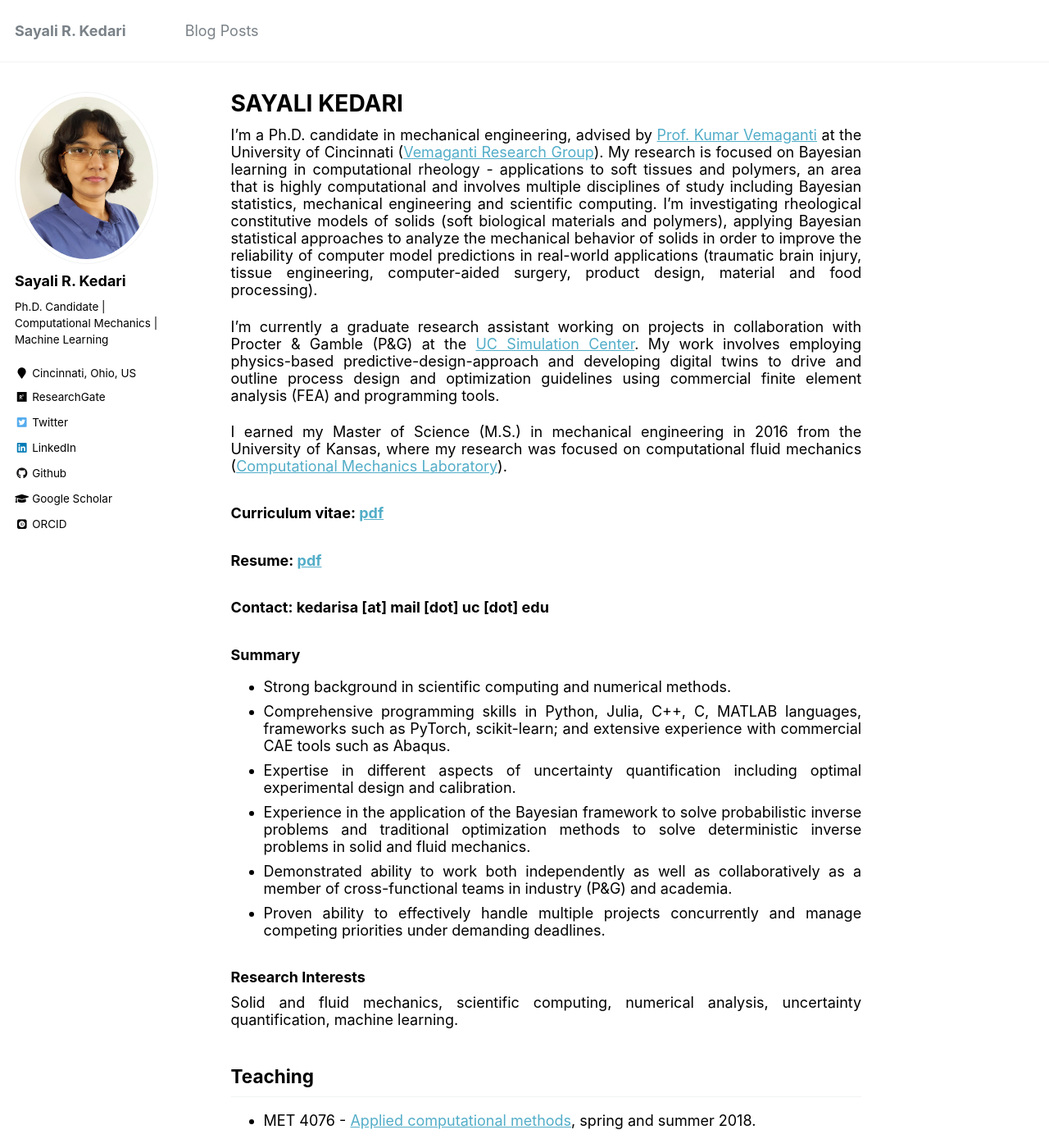
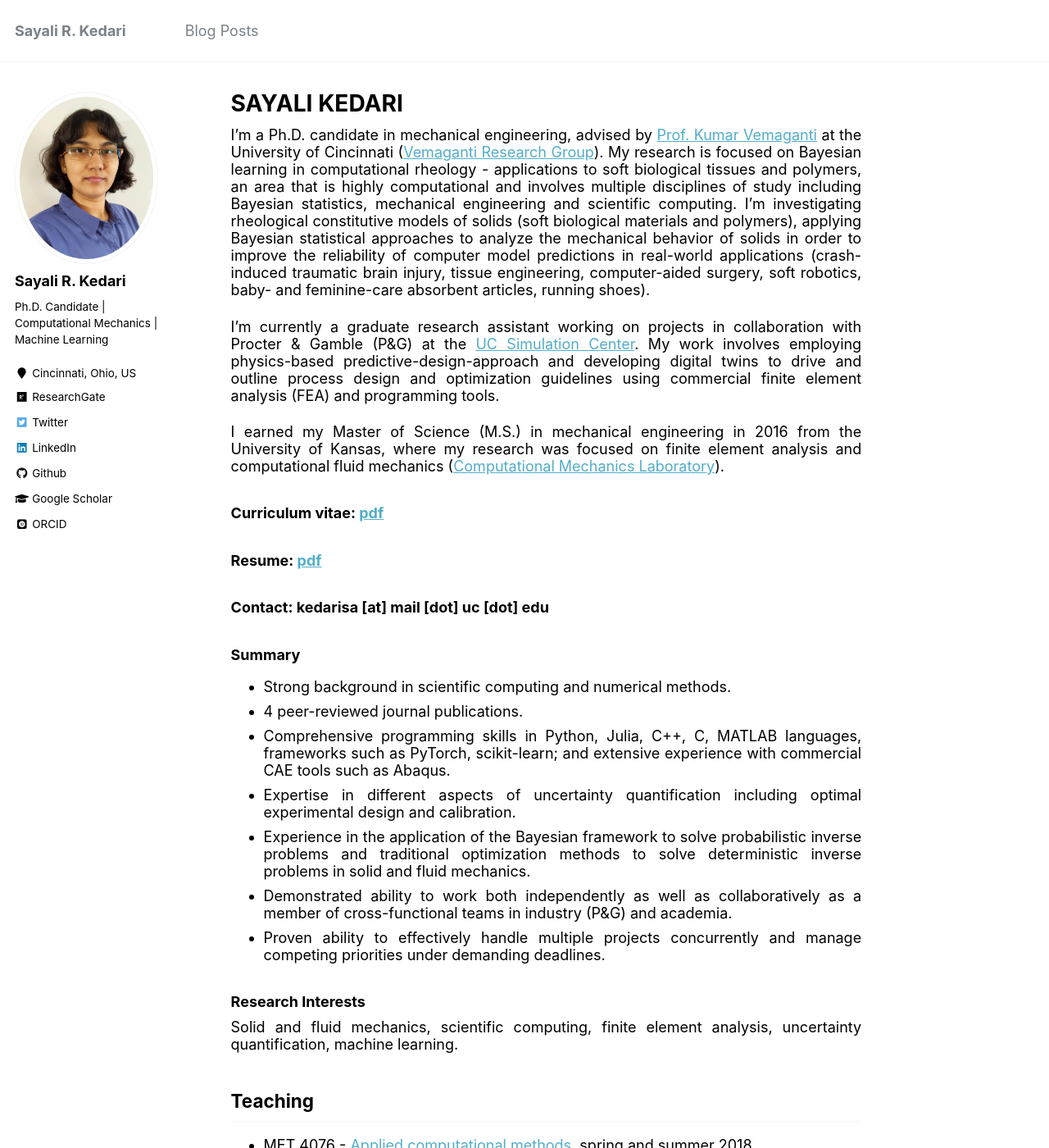
Before and after one commit to sayalirked/sayalirked.github.io, a Jekyll site: the page built from _pages/about.md, in a window 1280 px wide and 1400 px high. Shown: the whole window at 82% size. Built offline with Jekyll 4.4.1, drawn with Linux system fonts in a browser that asks for light colours; some web fonts are replaced.

Commit message:
Update about.md

```diff
--- a/_pages/about.md
+++ b/_pages/about.md
@@ -8,11 +8,11 @@ redirect_from:
   - /about.html
 ---
 
-I'm a Ph.D. candidate in mechanical engineering, advised by [Prof. Kumar Vemaganti](https://researchdirectory.uc.edu/p/vemagaks) at the University of Cincinnati ([Vemaganti Research Group](http://vemaganti.com)). My research is focused on Bayesian learning in computational rheology - applications to soft tissues and polymers, an area that is highly computational and involves multiple disciplines of study including Bayesian statistics, mechanical engineering and scientific computing. I'm investigating rheological constitutive models of solids (soft biological materials and polymers), applying Bayesian statistical approaches to analyze the mechanical behavior of solids in order to improve the reliability of computer model predictions in real-world applications (traumatic brain injury, tissue engineering, computer-aided surgery, product design, material and food processing).
+I'm a Ph.D. candidate in mechanical engineering, advised by [Prof. Kumar Vemaganti](https://researchdirectory.uc.edu/p/vemagaks) at the University of Cincinnati ([Vemaganti Research Group](http://vemaganti.com)). My research is focused on Bayesian learning in computational rheology - applications to soft biological tissues and polymers, an area that is highly computational and involves multiple disciplines of study including Bayesian statistics, mechanical engineering and scientific computing. I'm investigating rheological constitutive models of solids (soft biological materials and polymers), applying Bayesian statistical approaches to analyze the mechanical behavior of solids in order to improve the reliability of computer model predictions in real-world applications (crash-induced traumatic brain injury, tissue engineering, computer-aided surgery, soft robotics, baby- and feminine-care absorbent articles, running shoes).
 
 I'm currently a graduate research assistant working on projects in collaboration with Procter & Gamble (P&G) at the [UC Simulation Center](https://ceas.uc.edu/research/centers-labs/uc-simulation-center.html). My work involves employing physics-based predictive-design-approach and developing digital twins to drive and outline process design and optimization guidelines using commercial finite element analysis (FEA) and programming tools.
 
-I earned my Master of Science (M.S.) in mechanical engineering in 2016 from the University of Kansas, where my research was focused on computational fluid mechanics ([Computational Mechanics Laboratory](https://me.engr.ku.edu/karan-s-suranas-research)).
+I earned my Master of Science (M.S.) in mechanical engineering in 2016 from the University of Kansas, where my research was focused on finite element analysis and computational fluid mechanics ([Computational Mechanics Laboratory](https://me.engr.ku.edu/karan-s-suranas-research)).
 
 ### Curriculum vitae: [pdf](https://sayalirked.github.io/files/sayali-cv-web.pdf)
 ### Resume: [pdf](https://sayalirked.github.io/files/SayaliKedariresumeweb.pdf)
@@ -20,6 +20,7 @@ I earned my Master of Science (M.S.) in mechanical engineering in 2016 from the
 
 ### Summary
 - Strong background in scientific computing and numerical methods.
+- 4 peer-reviewed journal publications.
 - Comprehensive programming skills in Python, Julia, C++, C, MATLAB languages, frameworks such as PyTorch, scikit-learn; and extensive experience with commercial CAE tools such as Abaqus.
 - Expertise in different aspects of uncertainty quantification including optimal experimental design and calibration.
 - Experience in the application of the Bayesian framework to solve probabilistic inverse problems and traditional optimization methods to solve deterministic inverse problems in solid and fluid mechanics.
@@ -27,7 +28,7 @@ I earned my Master of Science (M.S.) in mechanical engineering in 2016 from the
 - Proven ability to effectively handle multiple projects concurrently and manage competing priorities under demanding deadlines.
 
 ### Research Interests
-Solid and fluid mechanics, scientific computing, numerical analysis, uncertainty quantification, machine learning.
+Solid and fluid mechanics, scientific computing, finite element analysis, uncertainty quantification, machine learning.
 
 ## Teaching
 * MET 4076 - [Applied computational methods](https://sayalirked.github.io/teaching/2018-springsummer-teaching-1), spring and summer 2018.
```
